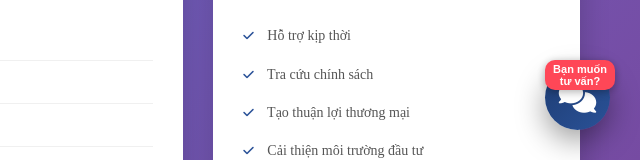
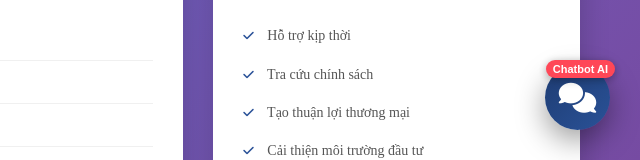
Before and after one commit to haiquanckgadsqtlc-2025/hqckgadsqtlc.chatbot-claude, a plain HTML site: page index.html in a window 1280 px wide. Shown: the part 640-800 px from the top of the page, 640-1280 px from the left. Drawn offline with Linux system fonts and the light colour scheme.

Commit message:
Update index.html

```diff
--- a/index.html
+++ b/index.html
@@ -208,7 +208,7 @@
     <!-- Chatbot Toggle Button -->
     <button class="chatbot-toggle" id="chatbotToggle" title="Mở chatbot">
         <i class="fas fa-comments"></i>
-        <span class="notification-badge">Bạn muốn tư vấn?</span>
+        <span class="notification-badge">Chatbot AI</span>
     </button>
 
     <!-- Scripts -->
```
